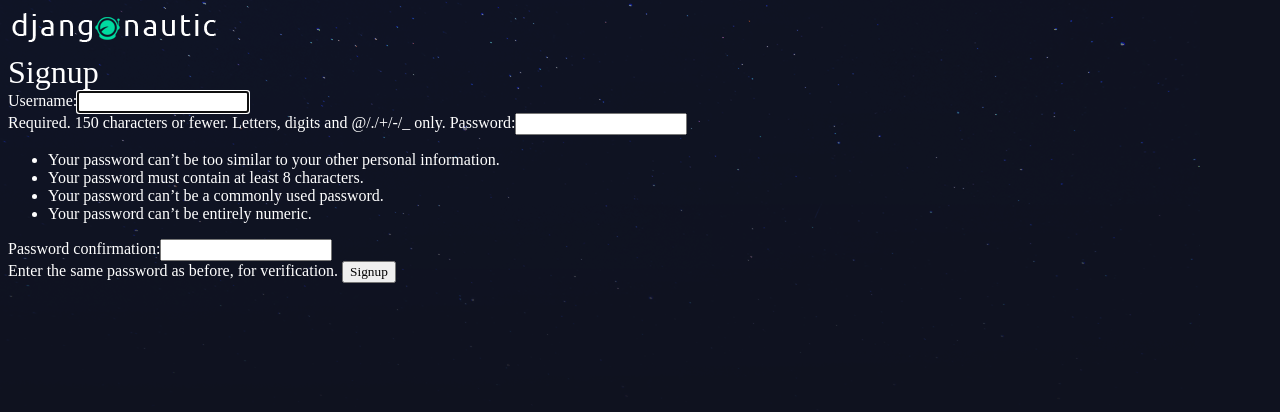
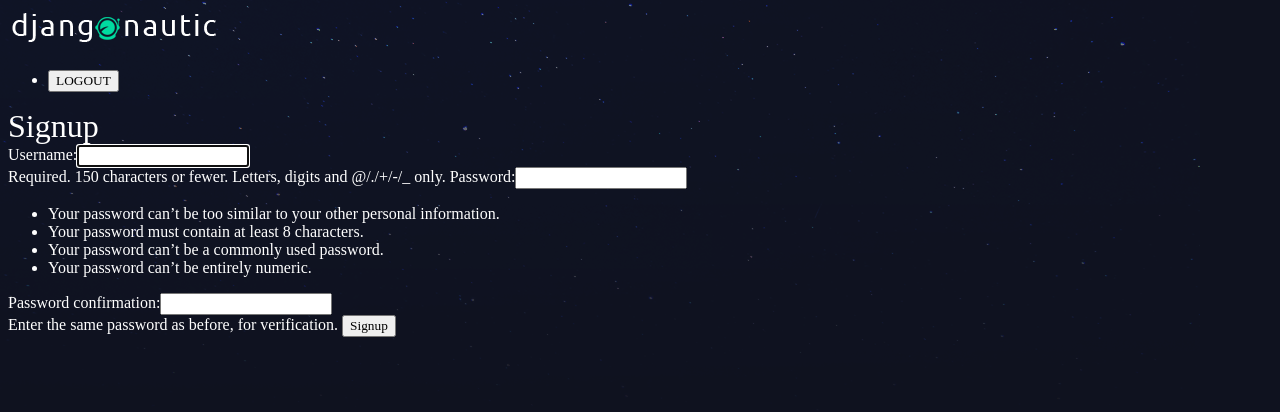
Before and after one commit to cmdlhz/study_for_ver2, a Django app: page /accounts/signup/ in a window 1280 px wide. Shown: the top 412 px of the page. Run offline with Django 3.2, Linux system fonts and the light colour scheme.

Commit message:
[2-2] logging users out
Django Tutorial #23 - logging users out

https://youtu.be/M2pSOofa_Qo

```diff
--- a/backend/django_blog/accounts/urls.py
+++ b/backend/django_blog/accounts/urls.py
@@ -5,5 +5,6 @@ app_name = 'accounts'
 
 urlpatterns = [
   path('signup/', views.signup_view, name="signup"),
-  path('login/', views.login_view, name="login")
+  path('login/', views.login_view, name="login"),
+  path('logout/', views.logout_view, name="logout")
 ]
--- a/backend/django_blog/accounts/views.py
+++ b/backend/django_blog/accounts/views.py
@@ -1,6 +1,6 @@
 from django.shortcuts import render, redirect
 from django.contrib.auth.forms import UserCreationForm, AuthenticationForm
-from django.contrib.auth import login
+from django.contrib.auth import login, logout
 
 # Create your views here.
 def signup_view(request):
@@ -26,3 +26,8 @@ def login_view(request):
   else:
     loginForm = AuthenticationForm()
   return render(request, 'accounts/login.html', { 'form': loginForm })
+
+def logout_view(request):
+  if request.method == 'POST':
+    logout(request)
+    return redirect('articles:list')
--- a/backend/django_blog/templates/base_layout.html
+++ b/backend/django_blog/templates/base_layout.html
@@ -12,8 +12,20 @@
 <body>
   <div class="wrapper">
     <h1><a href="{% url 'articles:list' %}"><img src="{% static 'logo.png' %}" alt="logo"></a></h1>
-    {% block content %}
-    {% endblock %}
+    <nav>
+      <ul>
+        <li>
+          <form class="logout-link" action="{% url 'accounts:logout' %}" method="POST">
+            {% csrf_token %}
+            <button type="submit">LOGOUT</button>
+          </form>
+        </li>
+      </ul>
+    </nav>
+    <div class="wrapper">
+      {% block content %}
+      {% endblock %}
+    </div>
   </div>
 </body>
 </html>
```
